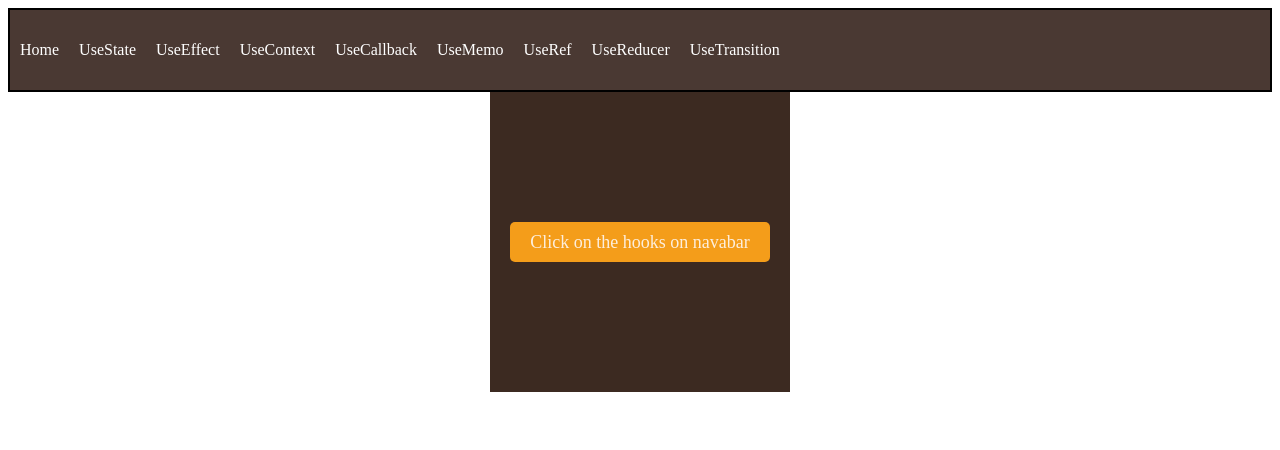
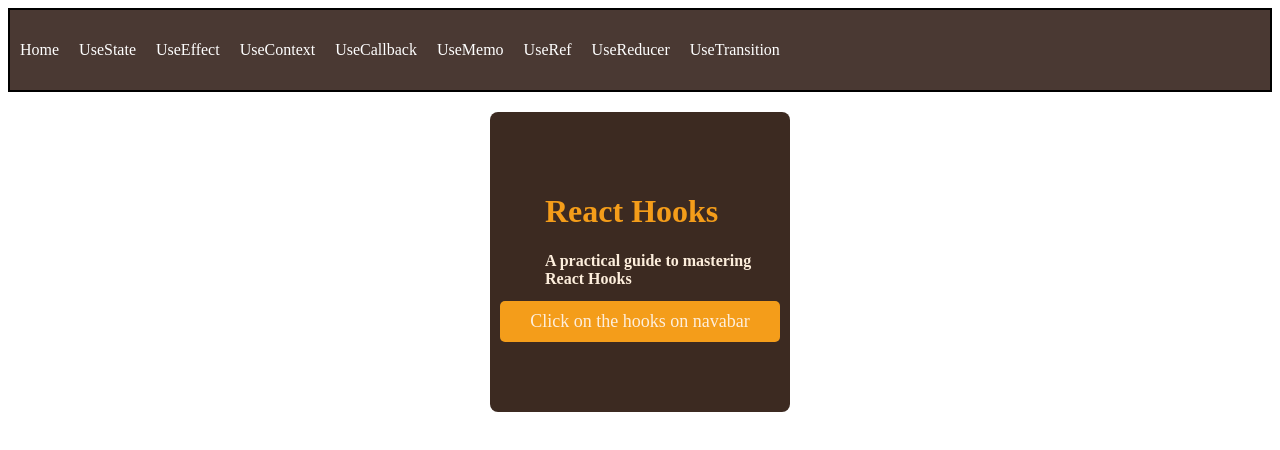
Before and after one commit to Domains18/React-Hooks, a React (Vite) app: page / in a window 1280 px wide. Shown: the top 450 px of the page. Built offline with nearby package versions, Linux system fonts and the light colour scheme.

Commit message:
react hooks

```diff
--- a/src/Components/Home.jsx
+++ b/src/Components/Home.jsx
@@ -1,5 +1,5 @@
 import { Rohe } from "./Rohe";
-import { poster } from "./Poster";
+import { Poster } from "./Poster";
 
 
 import React from "react";
@@ -8,9 +8,9 @@ import React from "react";
 export function Home (){
     return <div>
         <Rohe className="hero">
-            <poster title="React Hooks" subtitle="A practical guide to mastering React Hooks">
+            <Poster title="React Hooks" subtitle="A practical guide to mastering React Hooks">
                 <span className="btn-btn-home">Click on the hooks on navabar</span>
-            </poster>
+            </Poster>
         </Rohe>
     </div>
 }
--- a/src/Components/NotFound.jsx
+++ b/src/Components/NotFound.jsx
@@ -1,5 +1,5 @@
 import { Rohe } from "./Rohe";
-import { poster } from "./Poster";
+import { Poster } from "./Poster";
 
 
 import React from "react";
@@ -8,9 +8,9 @@ import React from "react";
 export function NotFound() {
     return <div>
         <Rohe>
-            <poster title="React Hooks" subtitle="A practical guide to mastering React Hooks">
+            <Poster title="React Hooks" subtitle="A practical guide to mastering React Hooks" className="center">
                 <div className="btn-btn-home">Click on the hooks on navbar</div>
-            </poster>
+            </Poster>
         </Rohe>
     </div>
 }
--- a/src/Components/Poster.jsx
+++ b/src/Components/Poster.jsx
@@ -3,7 +3,7 @@
 
 import react from 'react';
 
-export function poster({ title, subtitle, children}){
+export function Poster({ title, subtitle, children}){
     return <div className="banner">
         <h1>{title}</h1>
         <h2>{subtitle}</h2>
--- a/src/index.css
+++ b/src/index.css
@@ -9,13 +9,14 @@
   gap: 20px;
   border: 2px solid #000;
   align-items: center;
-
 }
 .nav-link{
   color: #fff;
   text-decoration: 0;
 }
 .hero {
+  position: relative;
+  top: 20px;
   display: flex;
   justify-content: center;
   background-color: #3C2A21;
@@ -23,18 +24,21 @@
   width: 300px;
   align-items: center;
   margin: auto;
+  border-radius: 8px;
 }
 
 /* End of hero */
 
 /* Start of banner component */
 .banner h1 {
+  padding-left: 55px;
   color: #F49D1A;
 }
 
-.banner p {
+.banner h2 {
   color: #FDEEDC;
-  font-size: 18px;
+  font-size: 16px;
+  padding-left: 55px;
 }
 
 /* End of banner component */
@@ -48,4 +52,6 @@
   font-size: 18px;
   margin: 10px;
   text-decoration: none;
+  display: flex;
+  justify-content: center;
 }
```
Lines whose indentation alone changed are shown as unchanged.
